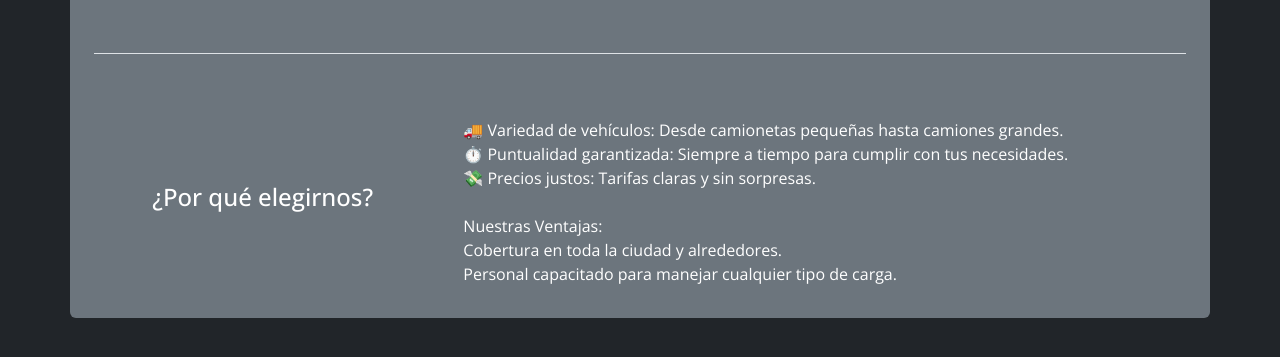
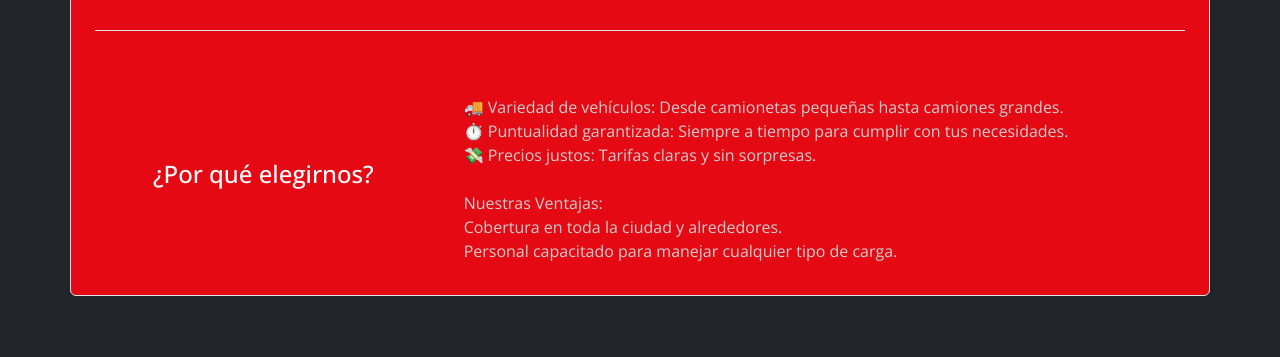
Before and after one commit to djruizp31/Fletes-y-Mudanzas, a plain HTML site: page index.html in a window 1280 px wide. Shown: the part 305-662 px from the top of the page. Drawn offline with nearby package versions, Linux system fonts and the light colour scheme.

Commit message:
Color changes

```diff
--- a/index.html
+++ b/index.html
@@ -45,7 +45,7 @@
   </nav>
 </header>
 <body class="bg-dark">
-      <div class="container-lg bg-secondary rounded my-5 p-3 text-center">
+      <div class="container-lg rounded mt-4 p-3 text-center border bg-red">
         <div class="row pb-5 border-bottom mx-2 my-5">
           <h1 class="text-light">🚛 Fletes Rápidos y Seguros en Guadalajara</h1>
           <h2 class="text-light">Tu mejor opción para mudanzas, entregas y transporte local al mejor precio.</h2>
@@ -54,7 +54,7 @@
           <div class="col-sm-4 d-flex align-items-center justify-content-center">
             <h4 class="text-white">¿Por qué elegirnos?</h4>
           </div>
-          <div class="col text-start text-white">
+          <div class="col text-start text-lighter">
             🚚 Variedad de vehículos: Desde camionetas pequeñas hasta camiones grandes. <br>
           ⏱️ Puntualidad garantizada: Siempre a tiempo para cumplir con tus necesidades.<br>
           💸 Precios justos: Tarifas claras y sin sorpresas.<br>
--- a/styles.css
+++ b/styles.css
@@ -20,3 +20,7 @@
     color: #000000 !important;
     transform: translateY(-2px);
 }
+
+.text-lighter{
+    color:#CCC ;
+}
```
